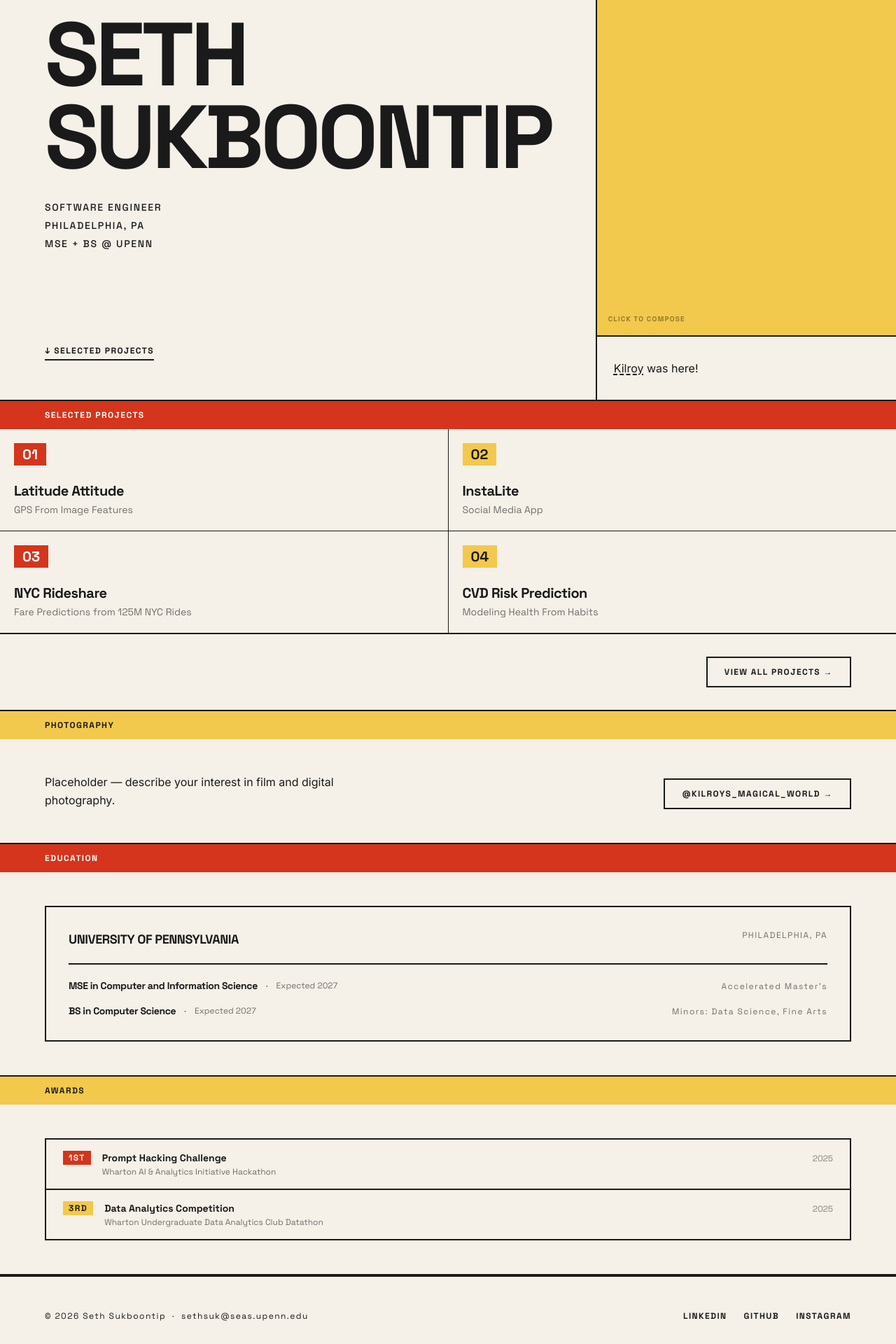
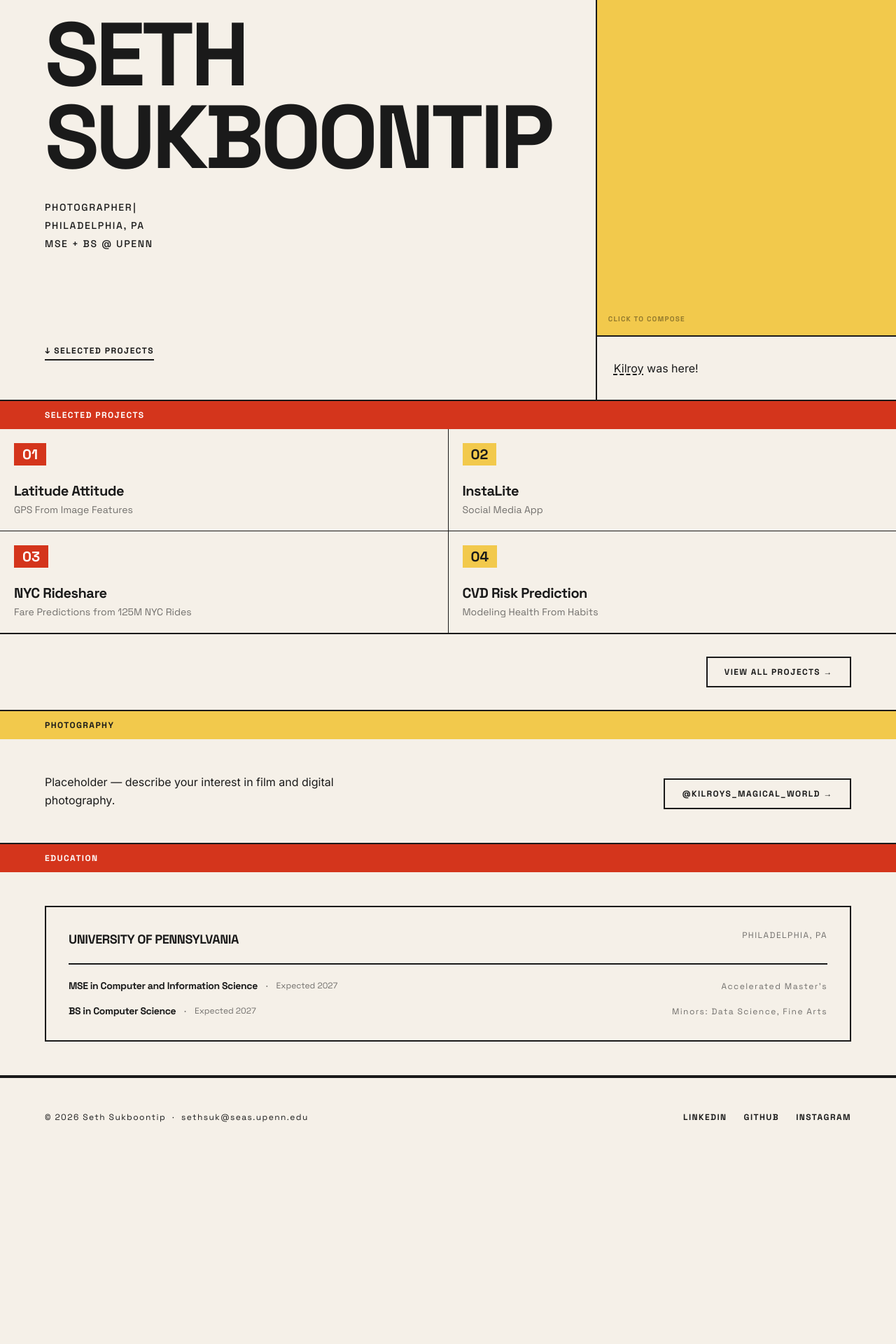
Before and after one commit to sethsuk/sethsuk.github.io, a Next.js app: page / in a window 1280 px wide. Shown: the part 236-2156 px from the top of the page at 70% size. After the commit the page ends 1872 px from the top, so only its background shows below. Built offline with nearby package versions, Linux system fonts and the light colour scheme.

Commit message:
more micro interactions

```diff
--- a/src/app/globals.css
+++ b/src/app/globals.css
@@ -5,11 +5,13 @@
 :root {
   --bg: #f5f0e8;
   --ink: #1a1a1a;
+  --eagles-green: #004C54;
 }
 
 .dark {
   --bg: #1a1614;
   --ink: #f0ebe0;
+  --eagles-green: #4CBB17;
 }
 
 *,
@@ -70,6 +72,22 @@ html {
   animation: copied-pop 1500ms ease forwards;
 }
 
+/* Hero name letter wave */
+@keyframes letter-wave {
+  0%, 100% { transform: translateY(0); }
+  40%       { transform: translateY(-0.3em); }
+}
+
+/* RoleCycler blinking cursor */
+@keyframes cursor-blink {
+  0%, 100% { opacity: 1; }
+  50%       { opacity: 0; }
+}
+.typewriter-cursor {
+  animation: cursor-blink 800ms step-end infinite;
+  margin-left: 1px;
+}
+
 /* Mobile menu slide in/out from right */
 @keyframes slide-in-right {
   from { transform: translateX(100%); }
--- a/src/app/page.tsx
+++ b/src/app/page.tsx
@@ -6,6 +6,9 @@ import ProjectCard from '@/components/ProjectCard'
 import MondrianCanvas from '@/components/MondrianCanvas'
 import KilroyBio from '@/components/KilroyBio'
 import SectionBanner from '@/components/SectionBanner'
+import WaveName from '@/components/WaveName'
+import RoleCycler from '@/components/RoleCycler'
+import PhillyEasterEgg from '@/components/PhillyEasterEgg'
 
 export const metadata: Metadata = {
   title: 'Seth Sukboontip — Software Engineer',
@@ -15,7 +18,7 @@ export const metadata: Metadata = {
 
 
 export default function HomePage() {
-  const { hero, education, awards, photos } = siteContent
+  const { hero, education, photos } = siteContent
   const featured = projects.filter((p) => p.featured).slice(0, 4)
 
   return (
@@ -27,20 +30,10 @@ export default function HomePage() {
           <div className="flex flex-col justify-between px-6 md:px-16 py-14 border-b-2 md:border-b-0 md:border-r-2 border-ink">
             <div />
             <div>
-              <h1 className="text-hero font-display font-bold leading-[0.92] tracking-[-0.04em] uppercase">
-                {hero.name.split(' ').map((word, i) => (
-                  <span key={i} className="block">
-                    {word}
-                  </span>
-                ))}
-              </h1>
+              <WaveName name={hero.name} />
               <div className="mt-8 space-y-1.5">
-                <p className="font-display font-medium text-sm tracking-label uppercase">
-                  {hero.tagline}
-                </p>
-                <p className="font-display font-medium text-sm tracking-label uppercase">
-                  {hero.location}
-                </p>
+                <RoleCycler />
+                <PhillyEasterEgg location={hero.location} />
                 <p className="font-display font-medium text-sm tracking-label uppercase">
                   {hero.education}
                 </p>
@@ -134,42 +127,6 @@ export default function HomePage() {
         </div>
       </section>
 
-      {/* ── Awards ────────────────────────────────────────────────── */}
-      <section className="border-b-2 border-ink">
-        <SectionBanner yellow>Awards</SectionBanner>
-        <div className="px-6 md:px-16 py-12">
-          <div className="border-2 border-ink">
-            {awards.map((award, i) => {
-              const isFirst = i === 0
-              return (
-                <div
-                  key={i}
-                  className={`flex items-start gap-4 px-6 py-4 ${
-                    i < awards.length - 1 ? 'border-b-2 border-ink' : ''
-                  }`}
-                >
-                  <span
-                    className={`font-display font-bold text-xs tracking-label px-2 py-0.5 select-none shrink-0 ${
-                      isFirst
-                        ? 'bg-red text-white'
-                        : 'bg-yellow text-ink dark:text-bg'
-                    }`}
-                  >
-                    {award.place}
-                  </span>
-                  <div className="flex-1 min-w-0">
-                    <div className="flex items-baseline justify-between gap-3">
-                      <span className="font-display font-bold text-sm">{award.title}</span>
-                      <span className="font-display text-xs opacity-50 shrink-0">{award.year}</span>
-                    </div>
-                    <p className="font-display text-xs opacity-60 mt-0.5">{award.event}</p>
-                  </div>
-                </div>
-              )
-            })}
-          </div>
-        </div>
-      </section>
     </>
   )
 }
--- /dev/null
+++ b/src/components/PhillyEasterEgg.tsx
@@ -0,0 +1,45 @@
+'use client'
+
+import { useState } from 'react'
+
+export default function PhillyEasterEgg({ location }: { location: string }) {
+  const [text, setText]       = useState(location)
+  const [visible, setVisible] = useState(true)
+  const [active, setActive]   = useState(false)
+
+  const handleClick = () => {
+    if (active) return
+    setActive(true)
+
+    // fade out → swap to GO BIRDS → fade in
+    setVisible(false)
+    setTimeout(() => {
+      setText('GO BIRDS!')
+      setVisible(true)
+
+      // hold → fade out → swap back → fade in
+      setTimeout(() => {
+        setVisible(false)
+        setTimeout(() => {
+          setText(location)
+          setVisible(true)
+          setActive(false)
+        }, 150)
+      }, 1500)
+    }, 150)
+  }
+
+  return (
+    <p
+      onClick={handleClick}
+      className="font-display font-medium text-sm tracking-label uppercase cursor-pointer select-none"
+      style={{
+        opacity: visible ? 1 : 0,
+        transition: 'opacity 150ms ease, color 150ms ease',
+        color: text === 'GO BIRDS!' ? 'var(--eagles-green)' : undefined,
+      }}
+    >
+      {text}
+    </p>
+  )
+}
--- /dev/null
+++ b/src/components/RoleCycler.tsx
@@ -0,0 +1,51 @@
+'use client'
+
+import { useState, useEffect } from 'react'
+
+const ROLES = ['SOFTWARE ENGINEER', 'PHOTOGRAPHER', 'FOODIE', 'BUDGET AUDIOPHILE', 'KILROY'] as const
+const TYPE_MS  = 60
+const ERASE_MS = 35
+const HOLD_MS  = 2200
+
+export default function RoleCycler() {
+  const [text, setText]       = useState(ROLES[0])
+  const [roleIdx, setRoleIdx] = useState(0)
+  const [phase, setPhase]     = useState<'hold' | 'erase' | 'type'>('hold')
+
+  useEffect(() => {
+    if (phase === 'hold') {
+      const t = setTimeout(() => setPhase('erase'), HOLD_MS)
+      return () => clearTimeout(t)
+    }
+
+    if (phase === 'erase') {
+      if (text.length === 0) {
+        setRoleIdx((i) => (i + 1) % ROLES.length)
+        setPhase('type')
+        return
+      }
+      const t = setTimeout(() => setText((s) => s.slice(0, -1)), ERASE_MS)
+      return () => clearTimeout(t)
+    }
+
+    if (phase === 'type') {
+      const target = ROLES[roleIdx]
+      if (text === target) {
+        setPhase('hold')
+        return
+      }
+      const t = setTimeout(
+        () => setText(target.slice(0, text.length + 1)),
+        TYPE_MS,
+      )
+      return () => clearTimeout(t)
+    }
+  }, [phase, text, roleIdx])
+
+  return (
+    <p className="font-display font-medium text-sm tracking-label uppercase">
+      {text}
+      <span className="typewriter-cursor" aria-hidden>|</span>
+    </p>
+  )
+}
--- a/src/components/SectionBanner.tsx
+++ b/src/components/SectionBanner.tsx
@@ -11,8 +11,8 @@ export default function SectionBanner({ children, yellow = false, bordered = fal
         'px-6 md:px-16 py-3 font-display font-bold text-xs tracking-label uppercase select-none',
         bordered ? 'border-b-2 border-ink' : '',
         yellow
-          ? 'bg-yellow text-ink'
-          : 'bg-red text-white dark:bg-[#2C2924] dark:text-ink',
+          ? 'bg-yellow text-ink dark:bg-[#2C2924] dark:text-ink'
+          : 'bg-red text-white',
       ].join(' ')}
     >
       {children}
--- /dev/null
+++ b/src/components/WaveName.tsx
@@ -0,0 +1,48 @@
+'use client'
+
+import { useState } from 'react'
+
+interface Props {
+  name: string
+}
+
+export default function WaveName({ name }: Props) {
+  const [waving, setWaving] = useState(false)
+  const words = name.split(' ')
+  const totalChars = words.reduce((sum, w) => sum + w.length, 0)
+
+  const trigger = () => {
+    if (waving) return
+    setWaving(true)
+    setTimeout(() => setWaving(false), totalChars * 40 + 500)
+  }
+
+  let charIndex = 0
+
+  return (
+    <h1
+      className="text-hero font-display font-bold leading-[0.92] tracking-[-0.04em] uppercase cursor-pointer select-none"
+      onClick={trigger}
+    >
+      {words.map((word, wi) => (
+        <span key={wi} className="block whitespace-nowrap">
+          {word.split('').map((letter) => {
+            const idx = charIndex++
+            return (
+              <span
+                key={idx}
+                className="inline-block"
+                style={waving ? {
+                  animation: 'letter-wave 500ms ease both',
+                  animationDelay: `${idx * 40}ms`,
+                } : {}}
+              >
+                {letter}
+              </span>
+            )
+          })}
+        </span>
+      ))}
+    </h1>
+  )
+}
```
